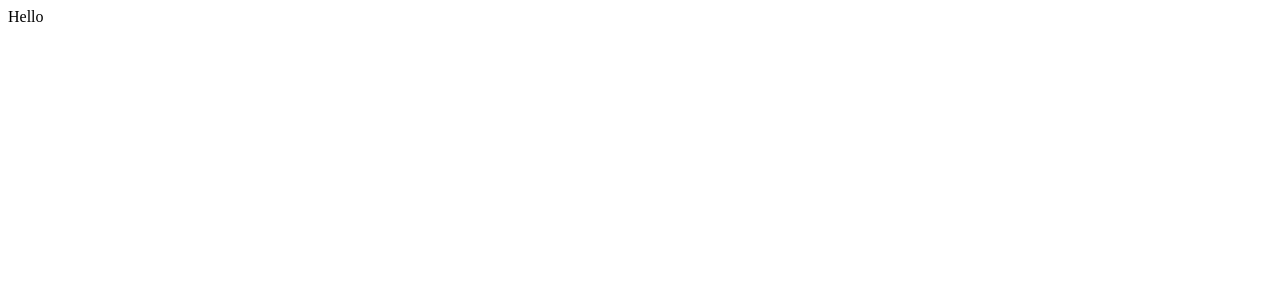
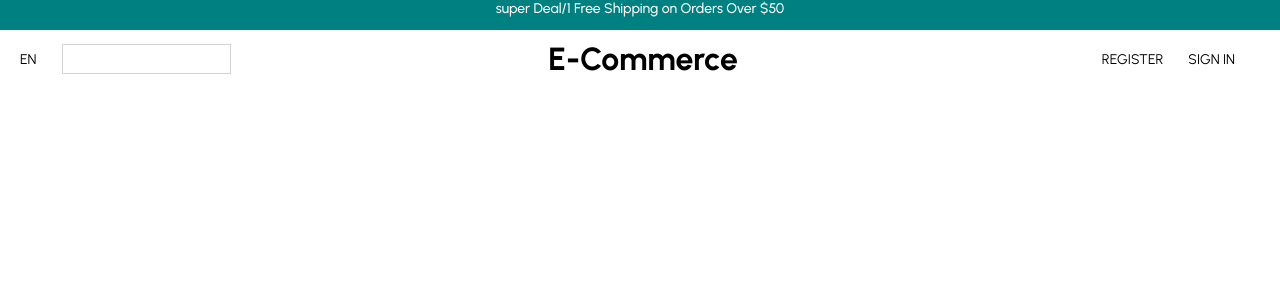
Before and after one commit to amh6281/Template-ECommerce, a React (Create React App) app: page / in a window 1280 px wide. Shown: the top 300 px of the page. Built offline with nearby package versions, Linux system fonts and the light colour scheme.

Commit message:
add: Navbar, Announcement 컴포넌트 추가

```diff
--- a/package.json
+++ b/package.json
@@ -9,6 +9,7 @@
     "react": "^18.0.0",
     "react-dom": "^18.0.0",
     "react-scripts": "5.0.0",
+    "styled-components": "^5.3.5",
     "web-vitals": "^2.1.4"
   },
   "scripts": {
--- a/public/index.html
+++ b/public/index.html
@@ -2,42 +2,26 @@
 <html lang="en">
   <head>
     <meta charset="utf-8" />
-    <link rel="icon" href="%PUBLIC_URL%/favicon.ico" />
     <meta name="viewport" content="width=device-width, initial-scale=1" />
-    <meta name="theme-color" content="#000000" />
     <meta
       name="description"
       content="Web site created using create-react-app"
     />
-    <link rel="apple-touch-icon" href="%PUBLIC_URL%/logo192.png" />
-    <!--
-      manifest.json provides metadata used when your web app is installed on a
-      user's mobile device or desktop. See https://developers.google.com/web/fundamentals/web-app-manifest/
-    -->
-    <link rel="manifest" href="%PUBLIC_URL%/manifest.json" />
-    <!--
-      Notice the use of %PUBLIC_URL% in the tags above.
-      It will be replaced with the URL of the `public` folder during the build.
-      Only files inside the `public` folder can be referenced from the HTML.
-
-      Unlike "/favicon.ico" or "favicon.ico", "%PUBLIC_URL%/favicon.ico" will
-      work correctly both with client-side routing and a non-root public URL.
-      Learn how to configure a non-root public URL by running `npm run build`.
-    -->
+    <link
+      href="https://fonts.googleapis.com/css2?family=Urbanist:ital,wght@0,100;0,200;0,300;0,400;0,500;0,600;0,700;0,800;0,900;1,100;1,200;1,300;1,400;1,500;1,600;1,700;1,800;1,900&display=swap"
+      rel="stylesheet"
+    />
+    <style>
+      * {
+        margin: 0;
+        font-family: "Urbanist", sans-serif;
+      }
+    </style>
     <title>React App</title>
   </head>
+
   <body>
     <noscript>You need to enable JavaScript to run this app.</noscript>
     <div id="root"></div>
-    <!--
-      This HTML file is a template.
-      If you open it directly in the browser, you will see an empty page.
-
-      You can add webfonts, meta tags, or analytics to this file.
-      The build step will place the bundled scripts into the <body> tag.
-
-      To begin the development, run `npm start` or `yarn start`.
-      To create a production bundle, use `npm run build` or `yarn build`.
-    -->
   </body>
 </html>
--- a/src/App.js
+++ b/src/App.js
@@ -1,5 +1,7 @@
+import Home from "./pages/Home";
+
 function App() {
-  return <div>Hello</div>;
+  return <Home />;
 }
 
 export default App;
--- /dev/null
+++ b/src/components/Announcement.jsx
@@ -0,0 +1,18 @@
+import styled from "styled-components";
+
+const Container = styled.div`
+  height: 30px;
+  background-color: teal;
+  color: white;
+  display: flex;
+  align-content: center;
+  justify-content: center;
+  font-size: 14px;
+  font-weight: 500;
+`;
+
+const Announcement = () => {
+  return <Container>super Deal/1 Free Shipping on Orders Over $50</Container>;
+};
+
+export default Announcement;
--- /dev/null
+++ b/src/components/Navbar.jsx
@@ -0,0 +1,82 @@
+import React from "react";
+import styled from "styled-components";
+
+const Container = styled.div`
+  height: 60px;
+`;
+
+const Wrapper = styled.div`
+  padding: 10px 20px;
+  display: flex;
+  justify-content: space-between;
+`;
+
+const Left = styled.div`
+  flex: 1;
+  display: flex;
+  align-items: center;
+`;
+
+const Language = styled.span`
+  font-size: 14px;
+  cursor: pointer;
+`;
+
+const SearchContainer = styled.div`
+  border: 0.5px solid lightgray;
+  display: flex;
+  align-items: center;
+  margin-left: 25px;
+  padding: 5px;
+`;
+
+const Input = styled.input`
+  border: none;
+`;
+
+const Center = styled.div`
+  flex: 1;
+  display: flex;
+  align-items: center;
+`;
+
+const Logo = styled.h1`
+  font-weight: bold;
+`;
+
+const Right = styled.div`
+  display: flex;
+  align-items: center;
+  justify-content: flex-end;
+`;
+
+const MenuItem = styled.div`
+  font-size: 14px;
+  cursor: pointer;
+  margin-left: 25px;
+`;
+
+const Navbar = () => {
+  return (
+    <Container>
+      <Wrapper>
+        <Left>
+          <Language>EN</Language>
+          <SearchContainer>
+            <Input />
+          </SearchContainer>
+        </Left>
+        <Center>
+          <Logo>E-Commerce</Logo>
+        </Center>
+        <Right>
+          <MenuItem>REGISTER</MenuItem>
+          <MenuItem>SIGN IN</MenuItem>
+          <MenuItem></MenuItem>
+        </Right>
+      </Wrapper>
+    </Container>
+  );
+};
+
+export default Navbar;
--- /dev/null
+++ b/src/pages/Home.jsx
@@ -0,0 +1,14 @@
+import React from "react";
+import Announcement from "../components/Announcement";
+import Navbar from "../components/Navbar";
+
+const Home = () => {
+  return (
+    <div>
+      <Announcement />
+      <Navbar />
+    </div>
+  );
+};
+
+export default Home;
```
Also changed, not shown: 1 other file (tests, documents, lock files or other folders).
